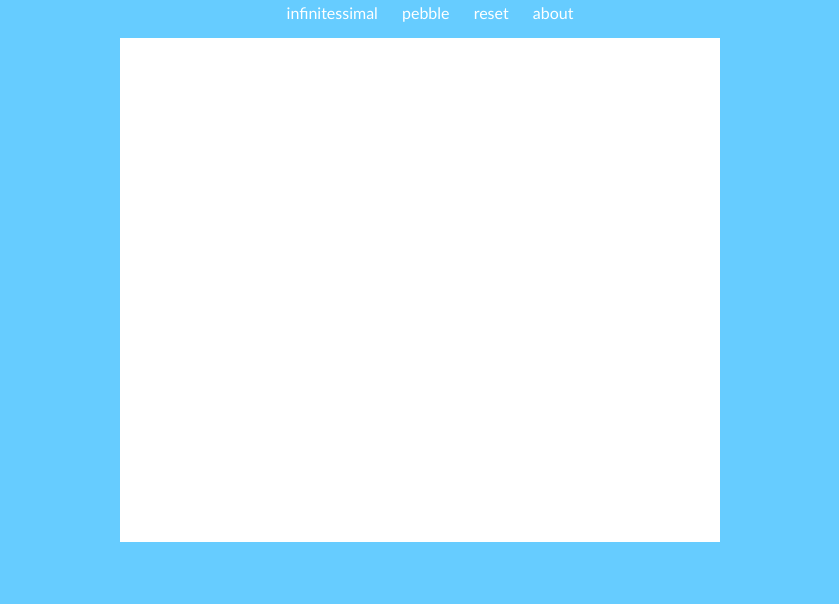
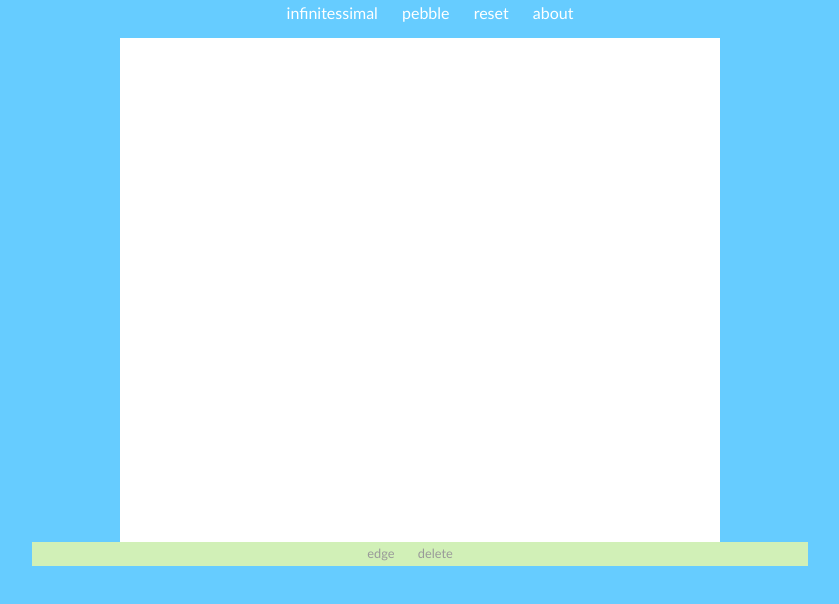
Before and after one commit to rmwu/rigiditea, a plain HTML site: page index.html in a window 1280 px wide. Shown: the part 118-722 px from the top of the page, without its empty margins (220-1059 px from the left). Drawn offline with nearby package versions, Linux system fonts and the light colour scheme.

Commit message:
Toolbar css

```diff
--- a/index.html
+++ b/index.html
@@ -26,6 +26,13 @@
             </ul>
             <div id="graph"></div>
 
+            <div id="controls">
+                <ul>
+                    <li id="ctrlEdge">edge</li>
+                    <li id="ctrlDel">delete</li>
+                </ul>
+            </div>
+
             <div id="aboutPanel">
                 <div id="exit">exit</div>
                 <p>Welcome to Rigiditea, our humble little web app!</p>
--- a/static/style.sass
+++ b/static/style.sass
@@ -78,6 +78,18 @@ a
     &:hover
         color: $color-highlight
 
+ul
+    font-size: .8em
+    li
+        list-style-type: none
+        cursor: pointer
+
+        display: inline-block
+        padding-right: 20px
+        &:hover
+            font-style: italic
+            color: $color-highlight
+
 .active
     color: $color-highlight
 
@@ -112,21 +124,27 @@ a
 
         p
             font-size: .8em
-        ul
-            font-size: .8em
-            li
-                list-style-type: none
-                cursor: pointer
 
-                display: inline-block
-                padding-right: 20px
-                &:hover
-                    font-style: italic
-                    color: $color-highlight
         #graph
             @extend .relative-center
             width: 600px
             background: $color-white
+
+        #controls
+            position: absolute
+            width: 100%
+            height: 1.5em
+            font-size: .8em
+            z-index: 10
+
+            background: $color-highlight-translucent
+            color: $color-gray-medium
+
+            ul
+                padding: 0
+                margin: .2em
+            ul li:hover
+                color: $color-bright
 
         #aboutPanel
             @extend .absolute-center
```
Also changed, not shown: static/style.css.
